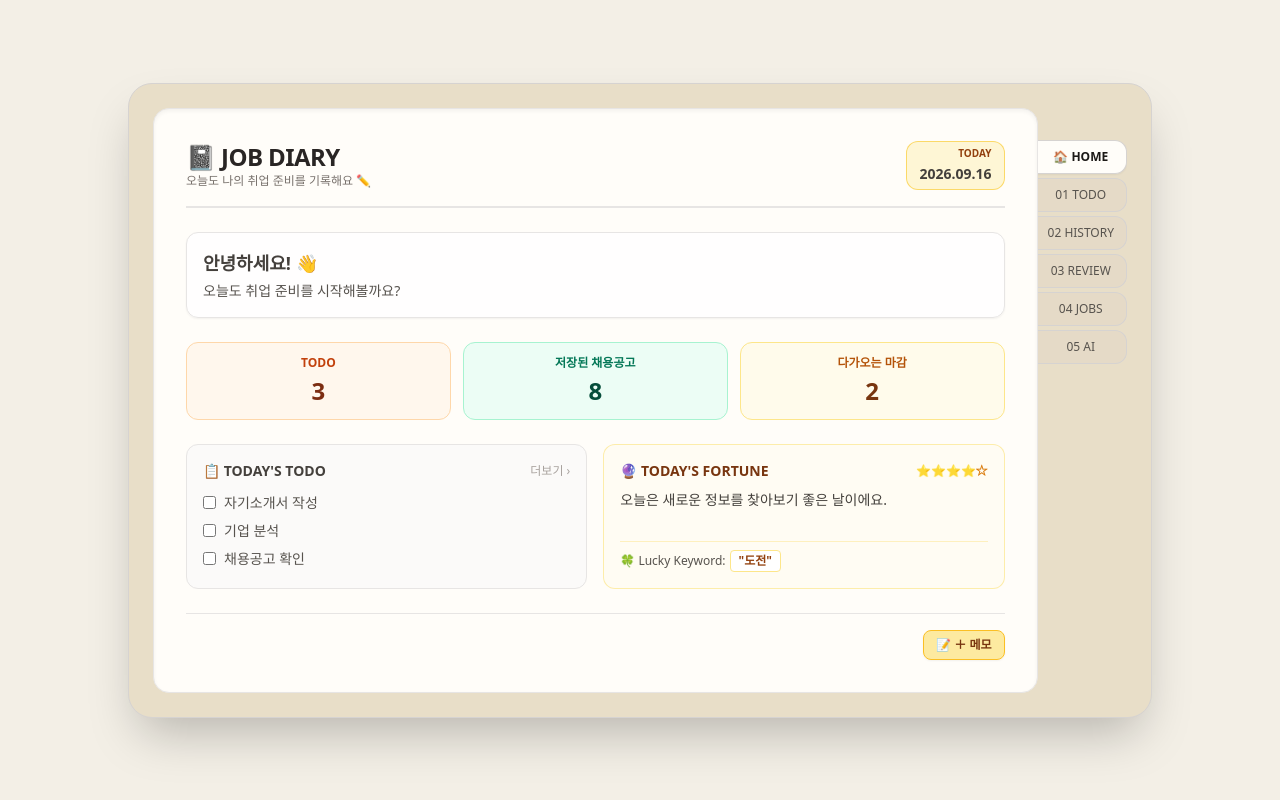
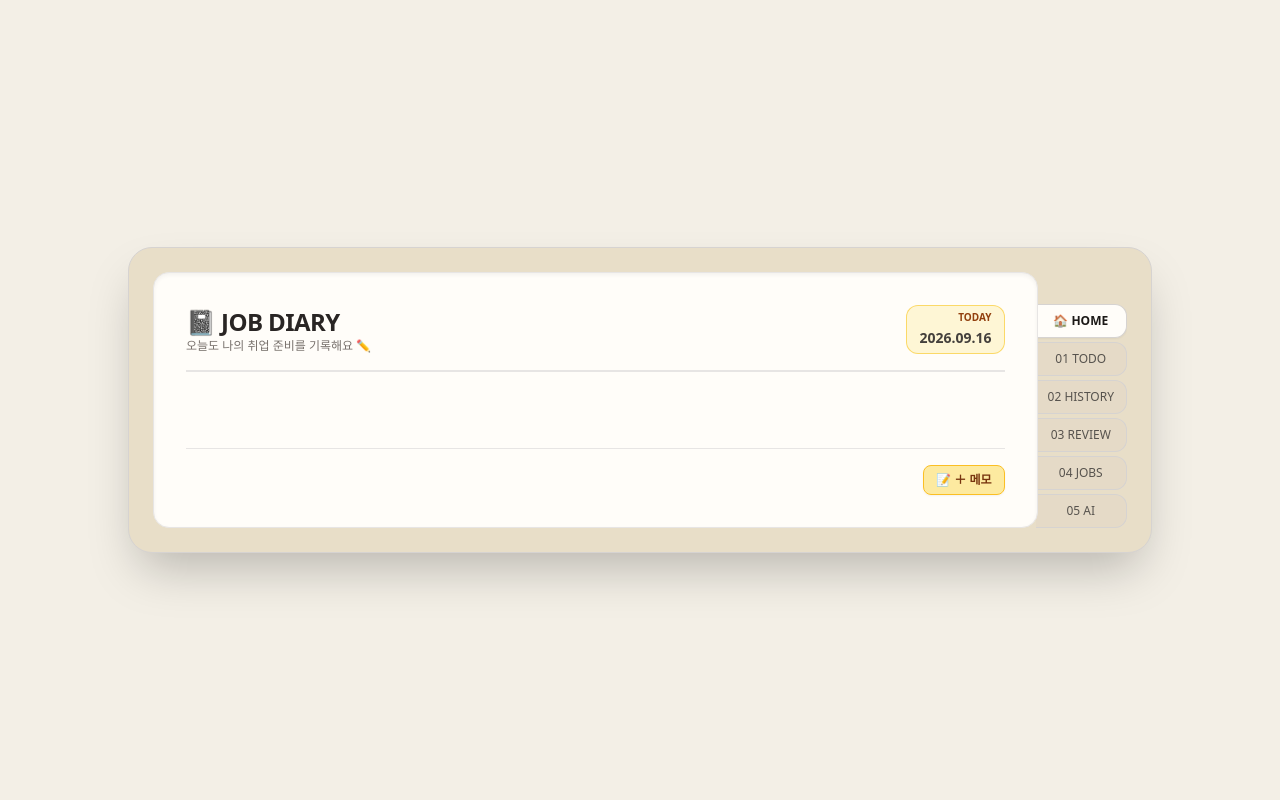
Before and after one commit to kimminniegu/mini_PROJECT_1, a Python web app: template templates/base.html in a window 1280 px wide. Run offline with Jinja, Linux system fonts and the light colour scheme; the template is opened without the code that fills it, so the values that code supplies are empty; some libraries are stand-ins or nearby versions.

Commit message:
base ver.2, index

```diff
--- a/templates/base.html
+++ b/templates/base.html
@@ -55,79 +55,10 @@
                 </div>
             </header>
 
-            <!-- 메인 본문 콘텐츠 (HOME) -->
+            <!-- 메인 본문 콘텐츠: 각 페이지에서 치환되는 Jinja2 블록 영역 -->
             <main class="space-y-6 flex-1">
-
-                <!-- 1. 인사말 카드 -->
-                <section class="bg-white/80 p-4 rounded-xl border border-stone-200 shadow-sm">
-                    <h2 class="text-lg font-bold text-stone-700">안녕하세요! 👋</h2>
-                    <p class="text-sm text-stone-600 mt-1">오늘도 취업 준비를 시작해볼까요?</p>
-                </section>
-
-                <!-- 2. 취준 현황 요약 카드 (README 명세) -->
-                <section class="grid grid-cols-3 gap-3">
-                    <div class="bg-orange-50 border border-orange-200 rounded-xl p-3 text-center">
-                        <div class="text-xs text-orange-700 font-semibold">TODO</div>
-                        <div class="text-2xl font-bold text-orange-900 mt-1">3</div>
-                    </div>
-                    <div class="bg-emerald-50 border border-emerald-200 rounded-xl p-3 text-center">
-                        <div class="text-xs text-emerald-700 font-semibold">저장된 채용공고</div>
-                        <div class="text-2xl font-bold text-emerald-900 mt-1">8</div>
-                    </div>
-                    <div class="bg-amber-50 border border-amber-200 rounded-xl p-3 text-center">
-                        <div class="text-xs text-amber-700 font-semibold">다가오는 마감</div>
-                        <div class="text-2xl font-bold text-amber-900 mt-1">2</div>
-                    </div>
-                </section>
-
-                <!-- 3. TODAY'S TODO & 오늘의 운세 2단 레이아웃 -->
-                <div class="grid grid-cols-1 md:grid-cols-2 gap-4">
-
-                    <!-- TODAY'S TODO -->
-                    <section class="bg-stone-50/70 border border-stone-200 rounded-xl p-4 flex flex-col justify-between">
-                        <div>
-                            <div class="flex justify-between items-center mb-3">
-                                <h3 class="font-bold text-stone-700 text-sm flex items-center gap-1">
-                                    📋 TODAY'S TODO
-                                </h3>
-                                <a href="#" class="text-xs text-stone-400 hover:text-stone-700">더보기 &rsaquo;</a>
-                            </div>
-                            <ul class="space-y-2 text-sm text-stone-600">
-                                <li class="flex items-center gap-2">
-                                    <input type="checkbox" id="todo1" class="rounded border-stone-300 text-amber-600 focus:ring-0">
-                                    <label for="todo1">자기소개서 작성</label>
-                                </li>
-                                <li class="flex items-center gap-2">
-                                    <input type="checkbox" id="todo2" class="rounded border-stone-300 text-amber-600 focus:ring-0">
-                                    <label for="todo2">기업 분석</label>
-                                </li>
-                                <li class="flex items-center gap-2">
-                                    <input type="checkbox" id="todo3" class="rounded border-stone-300 text-amber-600 focus:ring-0">
-                                    <label for="todo3">채용공고 확인</label>
-                                </li>
-                            </ul>
-                        </div>
-                    </section>
-
-                    <!-- 4. 오늘의 운세 (Today's Fortune - README 14번 명세) -->
-                    <section class="bg-amber-50/40 border border-amber-200/70 rounded-xl p-4 relative">
-                        <div class="flex items-center justify-between mb-2">
-                            <h3 class="font-bold text-amber-900 text-sm flex items-center gap-1">
-                                🔮 TODAY'S FORTUNE
-                            </h3>
-                            <span id="fortune-stars" class="text-xs text-amber-600 font-bold">⭐⭐⭐⭐☆</span>
-                        </div>
-                        <p id="fortune-text" class="text-sm text-stone-700 mt-2 min-h-[40px] leading-relaxed">
-                            오늘은 새로운 정보를 찾아보기 좋은 날이에요.
-                        </p>
-                        <div class="mt-3 pt-2 border-t border-amber-200/50 flex items-center gap-1 text-xs text-stone-600">
-                            <span>🍀 Lucky Keyword:</span>
-                            <span id="fortune-keyword" class="font-bold text-amber-800 bg-white px-2 py-0.5 rounded border border-amber-200">"도전"</span>
-                        </div>
-                    </section>
-
-                </div>
-
+                {% block content %}
+                {% endblock %}
             </main>
 
             <!-- 하단 바: 글로벌 Quick Memo 트리거 버튼 -->
@@ -140,24 +71,24 @@
         </div>
 
         <!-- [다이어리 바인더 인덱스 탭 (Cyworld / Retro Binder 탭 스타일)] -->
+        <!-- 주의: url_for() 안의 이름은 app.py에 정의된 각 라우트 함수명과 정확히 일치해야 합니다 -->
         <nav class="flex md:flex-col justify-around md:justify-start gap-1 mt-3 md:mt-8 md:ml-[-2px] overflow-x-auto">
-            <!-- HOME 활성화 탭 -->
-            <a href="#" class="bg-diary-paper text-stone-900 font-bold border-stone-300 border md:border-l-0 px-3 py-2 text-xs md:rounded-r-xl shadow-sm text-center">
+            <a href="{{ url_for('home') }}" class="{% if page_index == '00 HOME' or not page_index %}bg-diary-paper text-stone-900 font-bold{% else %}bg-tab-inactive text-stone-600 hover:bg-amber-100{% endif %} border-stone-300 border md:border-l-0 px-3 py-2 text-xs md:rounded-r-xl shadow-sm text-center transition">
                 🏠 HOME
             </a>
-            <a href="#" class="bg-tab-inactive hover:bg-amber-100 text-stone-600 border border-stone-300 md:border-l-0 px-3 py-2 text-xs md:rounded-r-xl text-center transition">
+            <a href="{{ url_for('calendar') }}" class="{% if page_index == '01 TODO' %}bg-diary-paper text-stone-900 font-bold{% else %}bg-tab-inactive text-stone-600 hover:bg-amber-100{% endif %} border border-stone-300 md:border-l-0 px-3 py-2 text-xs md:rounded-r-xl text-center transition">
                 01 TODO
             </a>
-            <a href="#" class="bg-tab-inactive hover:bg-amber-100 text-stone-600 border border-stone-300 md:border-l-0 px-3 py-2 text-xs md:rounded-r-xl text-center transition">
+            <a href="{{ url_for('history') }}" class="{% if page_index == '02 HISTORY' %}bg-diary-paper text-stone-900 font-bold{% else %}bg-tab-inactive text-stone-600 hover:bg-amber-100{% endif %} border border-stone-300 md:border-l-0 px-3 py-2 text-xs md:rounded-r-xl text-center transition">
                 02 HISTORY
             </a>
-            <a href="#" class="bg-tab-inactive hover:bg-amber-100 text-stone-600 border border-stone-300 md:border-l-0 px-3 py-2 text-xs md:rounded-r-xl text-center transition">
+            <a href="{{ url_for('review') }}" class="{% if page_index == '03 REVIEW' %}bg-diary-paper text-stone-900 font-bold{% else %}bg-tab-inactive text-stone-600 hover:bg-amber-100{% endif %} border border-stone-300 md:border-l-0 px-3 py-2 text-xs md:rounded-r-xl text-center transition">
                 03 REVIEW
             </a>
-            <a href="#" class="bg-tab-inactive hover:bg-amber-100 text-stone-600 border border-stone-300 md:border-l-0 px-3 py-2 text-xs md:rounded-r-xl text-center transition">
+            <a href="{{ url_for('jobs') }}" class="{% if page_index == '04 JOBS' %}bg-diary-paper text-stone-900 font-bold{% else %}bg-tab-inactive text-stone-600 hover:bg-amber-100{% endif %} border border-stone-300 md:border-l-0 px-3 py-2 text-xs md:rounded-r-xl text-center transition">
                 04 JOBS
             </a>
-            <a href="#" class="bg-tab-inactive hover:bg-amber-100 text-stone-600 border border-stone-300 md:border-l-0 px-3 py-2 text-xs md:rounded-r-xl text-center transition">
+            <a href="{{ url_for('ai') }}" class="{% if page_index == '05 AI' %}bg-diary-paper text-stone-900 font-bold{% else %}bg-tab-inactive text-stone-600 hover:bg-amber-100{% endif %} border border-stone-300 md:border-l-0 px-3 py-2 text-xs md:rounded-r-xl text-center transition">
                 05 AI
             </a>
         </nav>
@@ -170,7 +101,8 @@
                 <h3 class="font-bold text-sm text-stone-800 flex items-center gap-1">
                     📝 QUICK MEMO
                 </h3>
-                <span class="text-[11px] text-stone-400 bg-stone-100 px-2 py-0.5 rounded">[00 HOME]</span>
+                <!-- 각 페이지별 태그 출력 (기본값: [00 HOME]) -->
+                <span class="text-[11px] text-stone-400 bg-stone-100 px-2 py-0.5 rounded">[{{ page_index | default('00 HOME') }}]</span>
             </div>
 
             <textarea id="memo-input" rows="4" placeholder="메모할 내용을 자유롭게 적어보세요..."
@@ -187,25 +119,9 @@
         </div>
     </div>
 
-    <!-- 간단한 인터랙션 스크립트 -->
+    <!-- 간단한 인터랙션 스크립트 (추후 static/main.js로 분리 가능) -->
     <script>
-        // 1. 오늘의 운세 더미 풀 (초기 랜덤 문구 표출)
-        const fortunes = [
-            { star: "⭐⭐⭐⭐☆", text: "오늘은 새로운 정보를 찾아보기 좋은 날이에요.", keyword: "도전" },
-            { star: "⭐⭐⭐⭐⭐", text: "준비해왔던 역량을 온전히 뽐낼 수 있는 자신감 넘치는 날입니다.", keyword: "자신감" },
-            { star: "⭐⭐⭐☆☆", text: "조급해하지 말고 기본기를 점검하며 호흡을 가다듬으세요.", keyword: "차분함" },
-            { star: "⭐⭐⭐⭐☆", text: "서류나 메모를 꼼꼼히 검토하면 좋은 기회를 발견할 수 있어요.", keyword: "디테일" }
-        ];
-
-        // 페이지 로드 시 랜덤 운세 설정
-        window.addEventListener('DOMContentLoaded', () => {
-            const randomItem = fortunes[Math.floor(Math.random() * fortunes.length)];
-            document.getElementById('fortune-stars').innerText = randomItem.star;
-            document.getElementById('fortune-text').innerText = randomItem.text;
-            document.getElementById('fortune-keyword').innerText = `"${randomItem.keyword}"`;
-        });
-
-        // 2. 퀵 메모 모달 제어
+        // 퀵 메모 모달 제어 함수
         function openMemoModal() {
             document.getElementById('quick-memo-modal').classList.remove('hidden');
         }
@@ -221,7 +137,7 @@
                 alert('메모 내용을 입력해주세요.');
                 return;
             }
-            // 향후 Flask API와 연동: /api/memos (page_index: 'HOME')
+            // 향후 Flask API와 연동: /api/memos (page_index 전달 예정)
             alert('메모가 등록되었습니다! (추후 DB memos 테이블에 저장)');
             closeMemoModal();
         }
```
Also changed, not shown: templates/index.html (+96 -0 lines).
